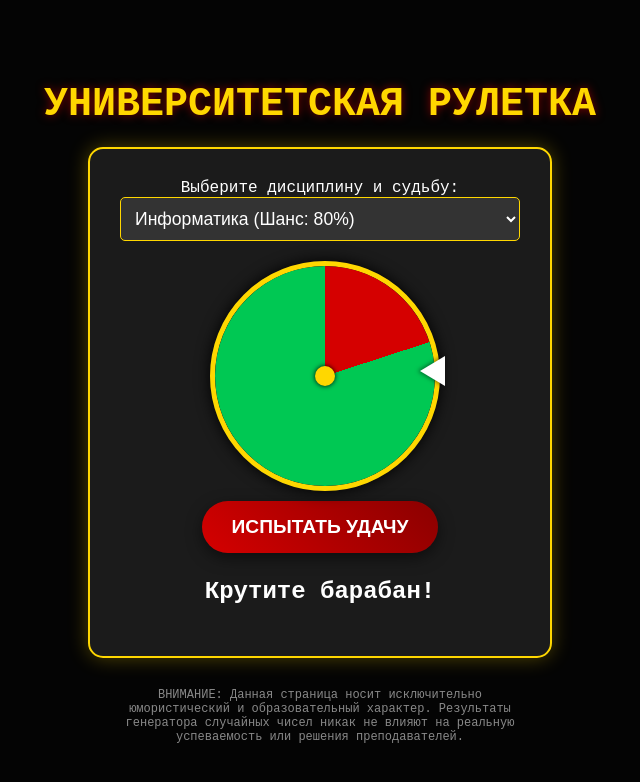
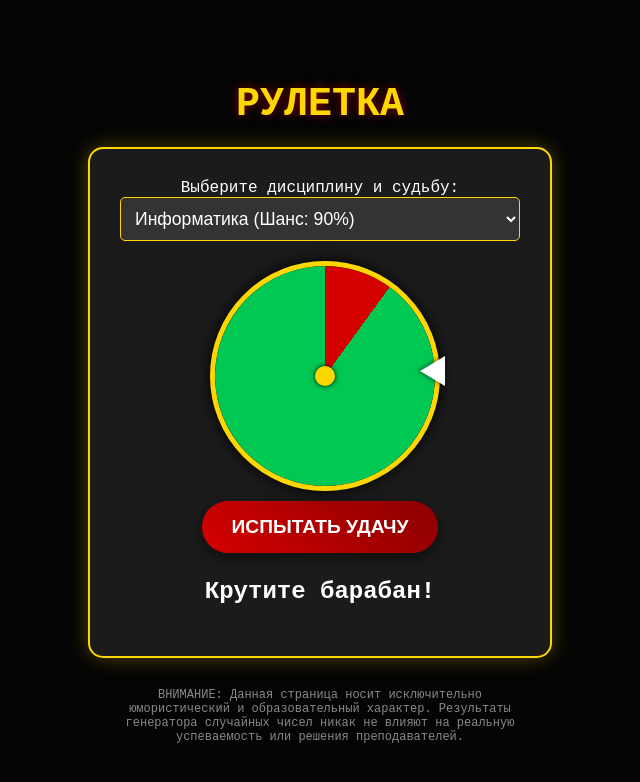
Before and after one commit to mackuma/lyceum-ball, a plain HTML site: page secret.html in a window 1280 px wide. Shown: the whole page, without its empty margins (320-960 px from the left). Drawn offline with Linux system fonts and the light colour scheme.

Commit message:
Update secret.html

```diff
--- a/secret.html
+++ b/secret.html
@@ -170,7 +170,7 @@
 </head>
 <body>
 
-    <h1>УНИВЕРСИТЕТСКАЯ РУЛЕТКА</h1>
+    <h1>РУЛЕТКА</h1>
 
     <div class="casino-container">
         <label for="subjectSelect">Выберите дисциплину и судьбу:</label>
@@ -195,52 +195,48 @@
     </div>
 
     <script>
-        // --- НАСТРОЙКИ (ИЗМЕНЯТЬ ТУТ) ---
 
-        // Ссылка на фото "Проигрыша" (Допса)
-        const imageDopsa = "https://media.istockphoto.com/id/1135293361/photo/stressed-young-man.jpg?s=612x612&w=0&k=20&c=L_Gv8g7T8YjQou6w5uVjPq-s3A3xZkQ5Kx4kG_z1z1E=";
+        const imageDopsa = "https://sun9-80.userapi.com/s/v1/ig2/x-xkqUg4p3NgRuXmUT-DD_59zfwOe9XfadBcxelZC7Uc29D1fS6-0dRIHGYqiNlbmjVduaEcUPY7GbRGx891ENhu.jpg?quality=95&as=32x32,48x48,72x72,108x108,160x160,240x240,360x360,480x480,540x540,640x640,720x720,1080x1080,1280x1280,1440x1440,2000x2000&from=bu&cs=2000x0";
 
-        // chance: 1.0 = 100% автомат, 0.0 = 100% допса
         const subjects = {
             "cs": {
                 name: "Информатика",
-                teacher: "Преп. Сидоров А.А.",
-                chance: 0.8, // 80% успеха
-                img: "https://via.placeholder.com/1920x1080/0000FF/808080?text=Teacher+Informatics"
+                teacher: "Шиян Павел Анатольевич",
+                chance: 0.9,
+                img: "https://www.sut.ru/new_site/images/teacher/1618850950.jpg"
             },
             "history": {
                 name: "История России",
-                teacher: "Доц. Рюрикович И.В.",
-                chance: 0.5, // 50/50
-                img: "https://via.placeholder.com/1920x1080/8B0000/FFFFFF?text=Teacher+History"
+                teacher: "Потапенко Тимофей Геннадьевич",
+                chance: 0.5,
+                img: "https://www.sut.ru/new_site/images/teacher/1612959173.jpg"
             },
             "prog": {
                 name: "Программирование",
-                teacher: "Ст. преп. Кодер П.П.",
-                chance: 0.3, // 30% успеха (сложно)
-                img: "https://via.placeholder.com/1920x1080/008000/FFFFFF?text=Teacher+Programming"
+                teacher: "Хазиев Нургаян Нурутдинович",
+                chance: 0.005,
+                img: "https://www.sut.ru/new_site/images/teacher/1652781144.jpg"
             },
             "math": {
                 name: "Высшая математика",
-                teacher: "Проф. Интегралов Х.У.",
-                chance: 0.1, // 10% успеха (почти нереально)
-                img: "https://via.placeholder.com/1920x1080/FFFFFF/000000?text=Teacher+Math"
+                teacher: "Манилов Шурик Николаич",
+                chance: 0.1,
+                img: "https://spbgau.ru/upload/iblock/0d0/m5sn57yrh0z302d6v96ckzzpnklm11wz.jpg"
             },
             "org": {
                 name: "ОРГ",
-                teacher: "Преп. Организаторов",
-                chance: 0.95, // 95% успеха (халява)
-                img: "https://via.placeholder.com/1920x1080/FFFF00/000000?text=Teacher+ORG"
+                teacher: "Алексеенко Ирина Альбертовна",
+                chance: 0.99,
+                img: "https://www.sut.ru/new_site/images/teacher/1605705155.jpeg"
             },
             "physics": {
                 name: "Физика",
-                teacher: "Доц. Ньютон И.",
-                chance: 0.4,
-                img: "https://via.placeholder.com/1920x1080/800080/FFFFFF?text=Teacher+Physics"
+                teacher: "Буснюк Андрей Олегович",
+                chance: 0.05,
+                img: "https://images.steamusercontent.com/ugc/788633443259411412/3CA4ADB87BF5ED603C214BF251C30CA476D0EF71/?imw=5000&imh=5000&ima=fit&impolicy=Letterbox&imcolor=%23000000&letterbox=false"
             }
         };
 
-        // --- ЛОГИКА ---
 
         const select = document.getElementById('subjectSelect');
         const wheel = document.getElementById('wheel');
```
